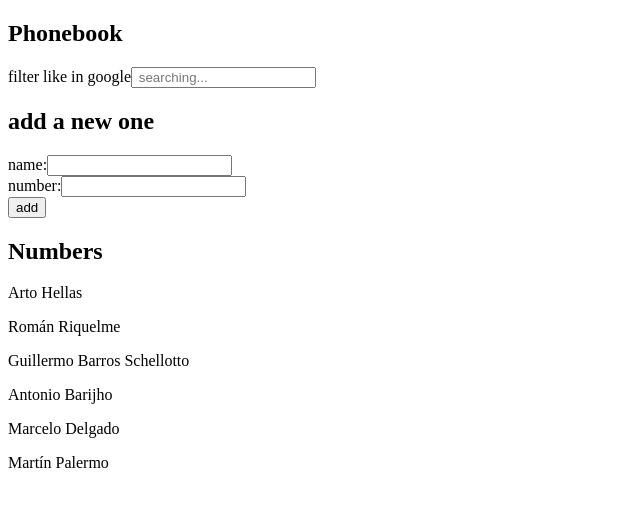
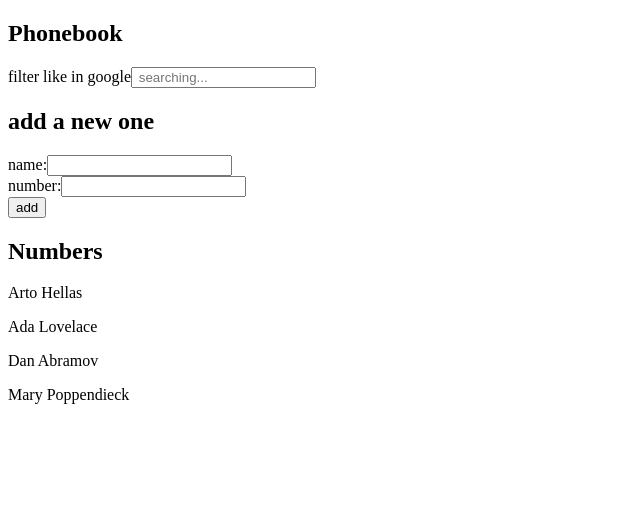
Before and after one commit to Rodrigorov3r/PhoneBook-React, a React (Vite) app: page / in a window 1280 px wide. Shown: the top 506 px of the page, without its empty margins (0-640 px from the left). Built offline with nearby package versions, Linux system fonts and the light colour scheme; data requests are answered from the project's data file.

Commit message:
añadí useEffect para hacer una request a server local

```diff
--- a/db.json
+++ b/db.json
@@ -1,28 +1,24 @@
 {
-    "notes": [
+  "persons":[
     {
-        "id": 1,
-        "content": "HTML is easy",
-        "date": "2022-1-17T17:30:31.098Z",
-        "important": true
+      "name": "Arto Hellas",
+      "number": "040-123456",
+      "id": 1
     },
     {
-        "id": 2,
-        "content": "Browser can execute only JavaScript",
-        "date": "2022-1-17T18:39:34.091Z",
-        "important": false
+      "name": "Ada Lovelace",
+      "number": "39-44-5323523",
+      "id": 2
     },
     {
-        "id": 3,
-        "content": "GET and POST are the most important methods of HTTP protocol",
-        "date": "2022-1-17T19:20:14.298Z",
-        "important": true
+      "name": "Dan Abramov",
+      "number": "12-43-234345",
+      "id": 3
     },
     {
-        "id": 4,
-        "content": "Super Llalal",
-        "date": "2022-1-17T19:20:14.298Z",
-        "important": true
+      "name": "Mary Poppendieck",
+      "number": "39-23-6423122",
+      "id": 4
     }
   ]
 }
--- a/src/App.jsx
+++ b/src/App.jsx
@@ -5,27 +5,18 @@
 import Persons from './components/Persons';
 
 const App = () => {
-  const [persons, setPersons] = useState([
-    { id: 1, name: 'Arto Hellas', number: '4545555' },
-    { id: 2, name: 'Román Riquelme', number: '4545555' },
-    { id: 3, name: 'Guillermo Barros Schellotto', number: '4545555' },
-    { id: 4, name: 'Antonio Barijho', number: '4545555' },
-    { id: 5, name: 'Marcelo Delgado', number: '4545555' },
-    { id: 6, name: 'Martín Palermo', number: '4545555' },
-  ]);
+  const [persons, setPersons] = useState([]);
   const [newName, setNewName] = useState('');
   const [newNumber, setNewNumber] = useState('');
   const [search, setSearch] = useState('');
   const [notes, setNotes] = useState([]);
 
   useEffect(() => {
-    console.log('effect');
-    axios.get('http://localhost:3001/notes').then((res) => {
-      console.log('promise fullfield!!');
-      setNotes(res.data);
+    axios.get('http://localhost:3001/persons').then((response) => {
+      console.log(response.data);
+      setPersons(response.data);
     });
   }, []);
-  console.log('render', notes.length, 'in total');
 
   const handleSubmit = (e) => {
     e.preventDefault();
```
Lines whose indentation alone changed are shown as unchanged.
